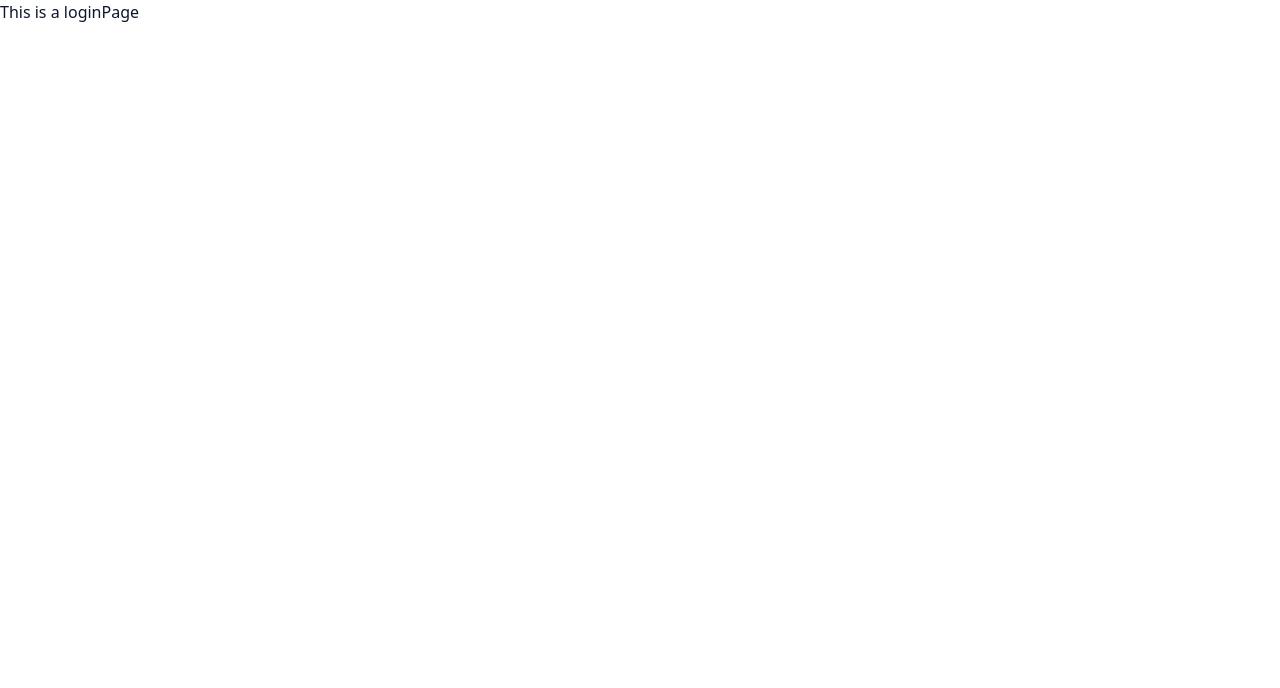
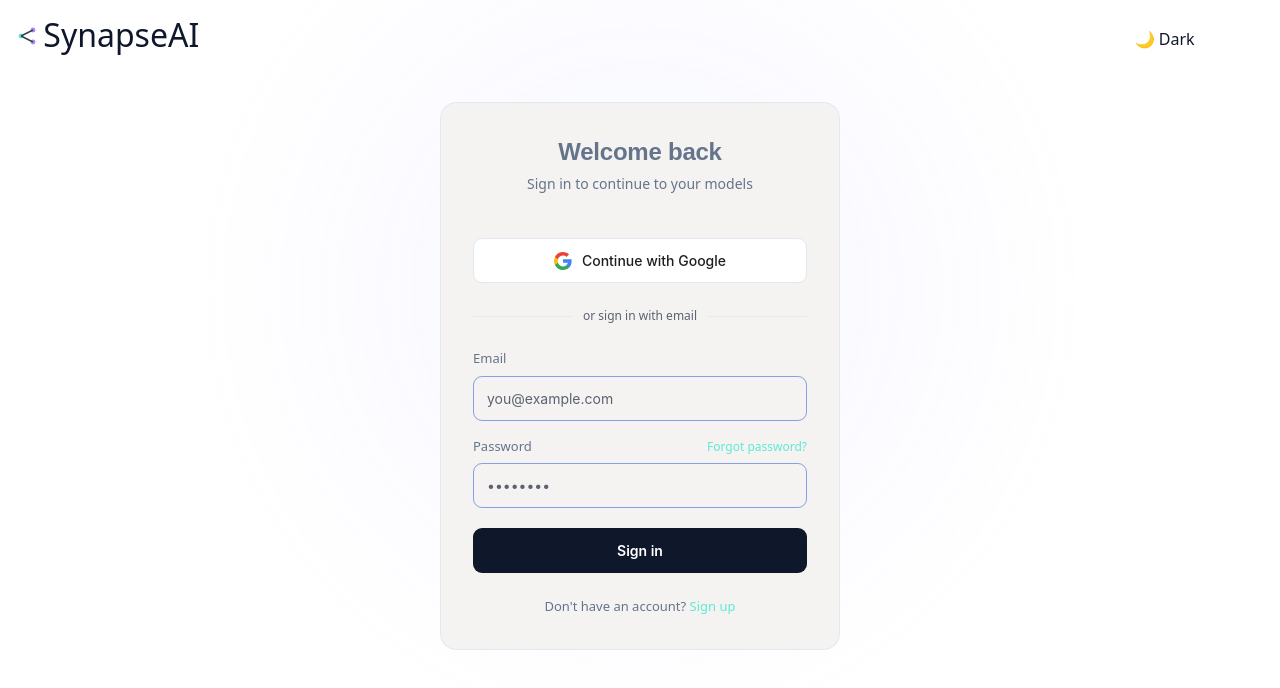
Before and after one commit to Aaris-Kazi/SynapseAI-UI, a React (Vite) app: page /login in a window 1280 px wide. Shown: the top 688 px of the page. Built offline with nearby package versions, Linux system fonts and the light colour scheme.

Commit message:
UPDATE :: adding login page

```diff
--- a/src/assets/login.css
+++ b/src/assets/login.css
@@ -0,0 +1,200 @@
+body::before {
+    content: "";
+    position: fixed;
+    top: -20%;
+    left: 50%;
+    transform: translateX(-50%);
+    width: 900px;
+    height: 900px;
+    background: radial-gradient(circle, rgba(94, 234, 212, 0.06) 0%, rgba(167, 139, 250, 0.04) 40%, transparent 70%);
+    pointer-events: none;
+    z-index: 0;
+}
+
+a {
+    color: inherit;
+    text-decoration: none;
+}
+
+.loginPage {
+    flex: 1;
+    display: flex;
+    align-items: center;
+    justify-content: center;
+    padding: 24px;
+    position: relative;
+    z-index: 1;
+}
+
+.card {
+    width: 100%;
+    max-width: 400px;
+    background: var(--bg-panel);
+    border: 1px solid var(--border);
+    border-radius: 16px;
+    padding: 36px 32px 32px;
+}
+
+.card-head {
+    text-align: center;
+    margin-bottom: 28px;
+}
+
+.card-head h1 {
+    font-family: var(--font-display);
+    color: var(--text-secondary);
+    font-weight: 600;
+    font-size: 24px;
+    letter-spacing: -0.01em;
+    margin-bottom: 8px;
+}
+
+.card-head p {
+    font-size: 14px;
+    color: var(--text-secondary);
+}
+
+.btn-google {
+    width: 100%;
+    display: flex;
+    align-items: center;
+    justify-content: center;
+    gap: 10px;
+    background: #FFFFFF;
+    color: #1F1F1F;
+    border: 1px solid var(--border);
+    border-radius: 9px;
+    padding: 11px 16px;
+    font-size: 14px;
+    font-weight: 500;
+    font-family: var(--font-body);
+    cursor: pointer;
+    transition: filter 150ms ease, transform 150ms ease;
+}
+
+.btn-google:hover {
+    filter: brightness(0.96);
+    transform: translateY(-1px);
+}
+
+
+.divider {
+    display: flex;
+    align-items: center;
+    gap: 12px;
+    margin: 24px 0;
+    color: var(--text-muted);
+    font-size: 12px;
+}
+
+.divider::before,
+.divider::after {
+    content: "";
+    flex: 1;
+    height: 1px;
+    background: var(--border);
+}
+
+form {
+    display: flex;
+    flex-direction: column;
+    gap: 16px;
+}
+
+.field label {
+    display: block;
+    font-size: 13px;
+    color: var(--text-secondary);
+    margin-bottom: 7px;
+}
+
+.field-row {
+    display: flex;
+    align-items: center;
+    justify-content: space-between;
+}
+
+.field-row a {
+    font-size: 12px;
+    color: var(--cyan);
+}
+
+.field-row a:hover {
+    text-decoration: underline;
+}
+
+.field input {
+    width: 100%;
+    background: var(--bg-field);
+    border: 1px solid var(--border-strong);
+    border-radius: 9px;
+    padding: 11px 13px;
+    font-size: 14px;
+    color: var(--text-primary);
+    font-family: var(--font-body);
+    outline: none;
+    transition: border-color 150ms ease, box-shadow 150ms ease;
+}
+
+.field input::placeholder {
+    color: var(--text-muted);
+}
+
+.field input:focus {
+    border-color: var(--cyan);
+    box-shadow: 0 0 0 3px rgba(94, 234, 212, 0.12);
+}
+
+.login-btn-primary {
+    width: 100%;
+    background: var(--text-primary);
+    color: var(--text-primary2);
+    border: none;
+    border-radius: 9px;
+    padding: 12px 16px;
+    font-size: 14px;
+    font-weight: 600;
+    font-family: var(--font-body);
+    cursor: pointer;
+    margin-top: 4px;
+    transition: transform 150ms ease, filter 150ms ease;
+}
+
+.login-btn-primary:hover {
+    transform: translateY(-1px);
+    filter: brightness(1.05);
+}
+
+.card-foot {
+    text-align: center;
+    font-size: 13px;
+    color: var(--text-secondary);
+    margin-top: 24px;
+}
+
+.card-foot a {
+    color: var(--cyan);
+    font-weight: 500;
+}
+
+.card-foot a:hover {
+    text-decoration: underline;
+}
+
+.legal {
+    text-align: center;
+    font-size: 12px;
+    color: var(--text-muted);
+    margin-top: 20px;
+    max-width: 340px;
+    margin-left: auto;
+    margin-right: auto;
+}
+
+.legal a {
+    color: var(--text-secondary);
+}
+
+.legal a:hover {
+    color: var(--text-primary);
+}
--- /dev/null
+++ b/src/components/clientsideComponents/clientFunction.ts
@@ -0,0 +1,6 @@
+import type { SubmitEvent } from "react";
+
+export const handleGoogleAlert = (e: SubmitEvent<HTMLFormElement>) => {
+    e.preventDefault();
+    alert("Wire this to POST /api/auth/login");
+};
--- a/src/index.css
+++ b/src/index.css
@@ -50,6 +50,10 @@
 body {
     background-color: var(--background);
     color: var(--text-primary);
+    -webkit-font-smoothing: antialiased;
+
+    display: flex;
+    flex-direction: column;
 
     transition:
         background-color 0.3s,
--- a/src/pages/Login.tsx
+++ b/src/pages/Login.tsx
@@ -1,10 +1,53 @@
 import "../assets/login.css";
+import Headers from "../components/clientsideComponents/Headers";
+import { handleGoogleAlert } from "../components/clientsideComponents/clientFunction";
 
 const Login = () => {
+
+
     return (
+        <>
+        <Headers />
         <div className="loginPage">
-            <p>This is a loginPage</p>
+            <div className="card">
+                <div className="card-head">
+                    <h1>Welcome back</h1>
+                    <p>Sign in to continue to your models</p>
+                </div>
+
+                <button className="btn-google" type="button" >
+                    {/* <button className="btn-google" type="button" onClick= {alert('Wire this button to your Spring Security OAuth2 /oauth2/authorization/google endpoint')}> */}
+                    <svg width="18" height="18" viewBox="0 0 18 18">
+                        <path fill="#4285F4" d="M17.64 9.2c0-.64-.06-1.25-.16-1.84H9v3.48h4.84a4.14 4.14 0 0 1-1.8 2.72v2.26h2.9c1.7-1.57 2.7-3.88 2.7-6.62z" />
+                        <path fill="#34A853" d="M9 18c2.43 0 4.47-.8 5.96-2.18l-2.9-2.26c-.8.54-1.84.86-3.06.86-2.35 0-4.34-1.59-5.05-3.72H.98v2.33A9 9 0 0 0 9 18z" />
+                        <path fill="#FBBC05" d="M3.95 10.7A5.4 5.4 0 0 1 3.67 9c0-.59.1-1.17.28-1.7V4.97H.98A9 9 0 0 0 0 9c0 1.45.35 2.83.98 4.03l2.97-2.33z" />
+                        <path fill="#EA4335" d="M9 3.58c1.32 0 2.51.45 3.44 1.35l2.58-2.58C13.46.89 11.43 0 9 0A9 9 0 0 0 .98 4.97l2.97 2.33C4.66 5.17 6.65 3.58 9 3.58z" />
+                    </svg>
+                    Continue with Google
+                </button>
+
+                <div className="divider">or sign in with email</div>
+                <form onSubmit={handleGoogleAlert} >
+                    <div className="field">
+                        <label htmlFor="email">Email</label>
+                        <input id="email" type="email" placeholder="you@example.com" required />
+                    </div>
+                    <div className="field">
+                        <div className="field-row">
+                            <label htmlFor="password" style={{ marginBottom: "0px" }}>Password</label>
+                            <a href="#">Forgot password?</a>
+                        </div>
+                        <input id="password" type="password" placeholder="••••••••" required style={{ marginTop: "7px" }} />
+                    </div>
+                    <button type="submit" className="login-btn-primary">Sign in</button>
+                </form>
+
+                <div className="card-foot">
+                    Don't have an account? <a href="register.html">Sign up</a>
+                </div>
+            </div>
         </div>
+        </>
     )
 }
 
```
